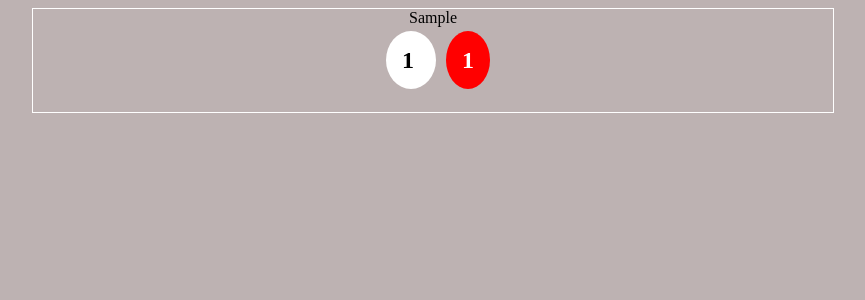
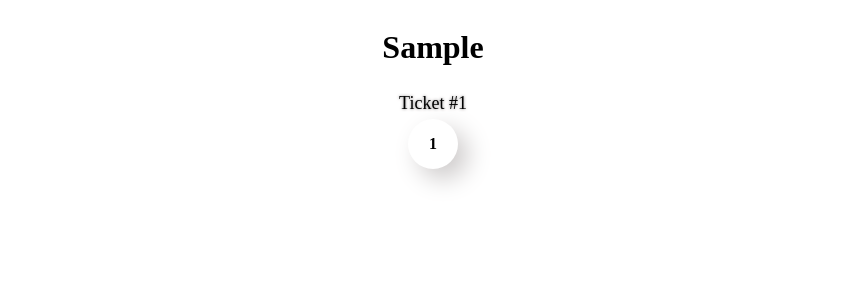
Before and after one commit to paullopez05/draw-game-number-gen, a FastAPI app: template templates/item.html in a window 1280 px wide. Shown: the top 300 px of the page, without its empty margins (207-1072 px from the left). Run offline with FastAPI, Linux system fonts and the light colour scheme; the template is opened without the code that fills it: most values are stand-ins (such as "Sample title", 1, 10 or a date in 2020).

Commit message:
update css for front end

```diff
--- a/main.py
+++ b/main.py
@@ -12,7 +12,6 @@ app.mount("/static", StaticFiles(directory="static"), name="static")
 @app.get("/")
 def read_root():
 		return {"Show": "Root Page"}
-
 
 @app.get("/items/{count}", response_class=HTMLResponse)
 def read_item(request: Request, count: int, q: Optional[str] = None):
--- a/static/styles.css
+++ b/static/styles.css
@@ -1,25 +1,51 @@
 body {
-  background-color: rgb(189, 178, 178);
+  background-color: #fff;
 }
 
-.container {
-  margin: 0 auto;
-  width: 800px;
-  border: 1px solid #fff;
+.game-type-header {
+  font-size: 1.0 rem;
+  width: 100%;
   text-align: center;
 }
-
-.whiteball {
-  background-color: #ffffff;
-  color: #000000;
-  border-radius: 50%;
-  padding: 1rem;
-  margin: 10px;
+.container {
+  display: flex;
+  flex-wrap: wrap;
+  justify-content: center;
+  gap: 5px;
+  flex-direction: row;
+  width: 80%;
+  margin: 0 auto;
 }
 
-.redball {
+.ticket-header {
+  font-size: 18px;
+  text-align: left;
+  text-shadow: 0 0 3px #807d7d;
+}
+
+.items {
+  display: flex;
+  align-items: center;
+  justify-content: center;
+  height: 50px;
+  width: 50px;
+  margin-bottom: 2%;
+  background-color: #fff;
+  border-radius: 50%;
+  box-shadow: 10px 10px 25px #cecbcb;
+  font-weight: bold
+}
+
+.items:nth-child(6n) {
   background-color: red;
   color: #ffffff;
-  border-radius: 50%;
-  padding: 1rem;
+  font-weight: bold;
 }
+
+.ticket-set {
+  display: flex;
+  flex-wrap: wrap;
+  gap: 5px;
+  justify-content: center;
+  width: 100%;
+}
--- a/templates/item.html
+++ b/templates/item.html
@@ -9,16 +9,25 @@
   </head>
   <body>
     <div class="container">
-      {{ results[0].gameType|replace('_', ' ')|title }}
-        {% for result in results %}
-          <h2 style="color: black">
-          {%- for num in result.numset[0:5] -%}
-            <span class="whiteball"> {{ num }} </span>
+      <div class="game-type-header">
+        <h1> {{ results[0].gameType|replace('_', ' ')|title }} </h1>
+      </div>
+
+      {% for result in results %}
+      <div class="ticket-header">
+        Ticket #{{ loop.index }}
+      </div>
+
+      <div class="ticket-set">
+
+        {%- for num in result.numset -%}
+        <div class="items">  {{ num }} </div>
         {% endfor %}
-          <span class="redball"> {{ result.numset[5] }} </span>
-          </h2>
-          <br>
-      {% endfor %}
+
+      </div>
+        {% endfor %}
+
     </div>
+
   </body>
 </html>
```
